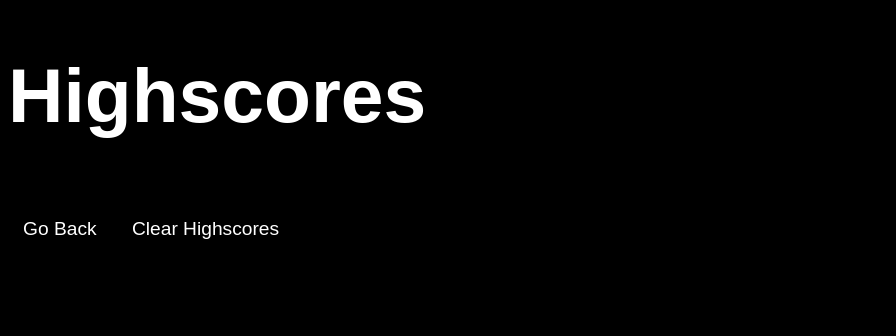
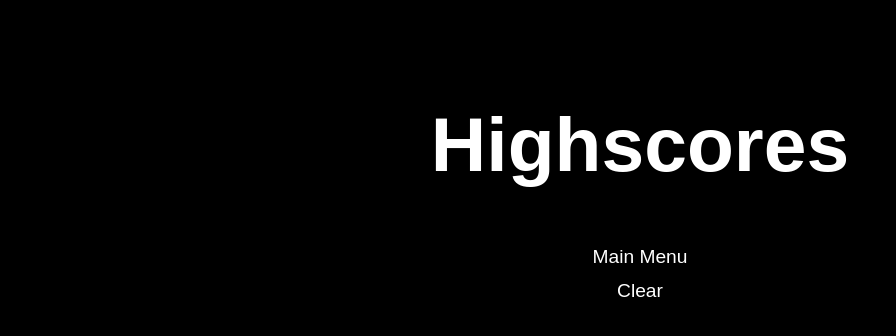
Before and after one commit to MCui1997/Coding-Quiz, a plain HTML site: page highscores.html in a window 1280 px wide. Shown: the whole page, without its empty margins (0-896 px from the left). Drawn offline with Linux system fonts and the light colour scheme.

Commit message:
Fixed html pages to correct design

```diff
--- a/Assets/css/styles.css
+++ b/Assets/css/styles.css
@@ -22,7 +22,6 @@ button {
   font-size: 100%;
   background-color: black;
   border-radius: 5px;
-  padding: 2px 10px;
   color: white;
   border: 0;
   transition: background-color 0.1s;
@@ -47,15 +46,12 @@ input[type="text"] {
   font-size: 100%;
 }
 
-ol {
-  padding-left: 0px;
-  max-height: 400px;
-  overflow: auto;
-}
+
 
 h1{
 
   font-size: 400%;
+  text-align: center;
 
 }
 
@@ -64,6 +60,7 @@ h1{
   margin: 100px auto 0 auto;
   max-width: 600px;
   color:white;
+  text-align: center;
 }
 
 .hide {
--- a/highscores.html
+++ b/highscores.html
@@ -10,15 +10,17 @@
   </head>
 
   <body>
-    <div class="wrapper">
+
+    <div class="container">
       <h1>Highscores</h1>
-      <ol id="highscores"></ol>
+      <a href="index.html"><button>Main Menu</button></a>
+      <br>
+      <button id="clear">Clear</button>
 
-      <a href="index.html"><button>Go Back</button></a>
-      <button id="clear">Clear Highscores</button>
     </div>
 
     <script src="assets/js/scores.js"></script>
     <script src ="assets/js/questions.js"></script>
   </body>
+
 </html>
```
